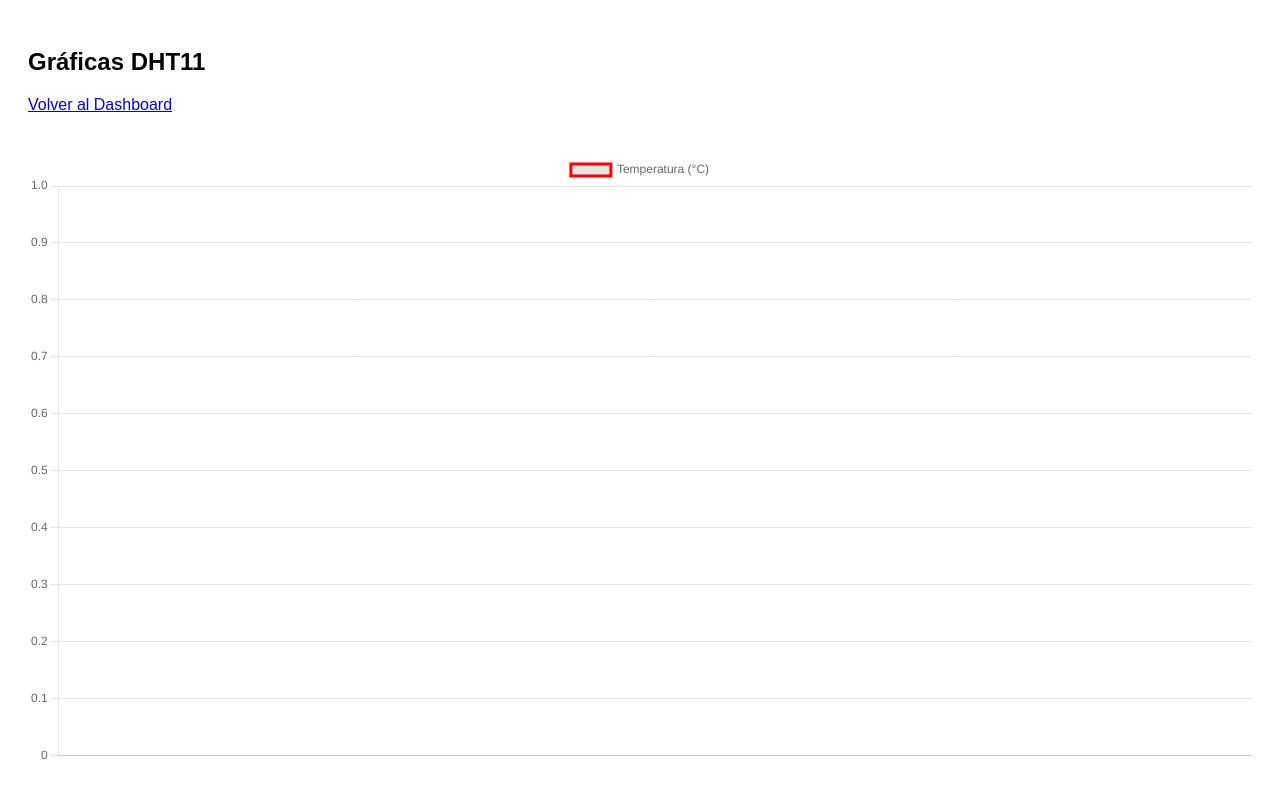
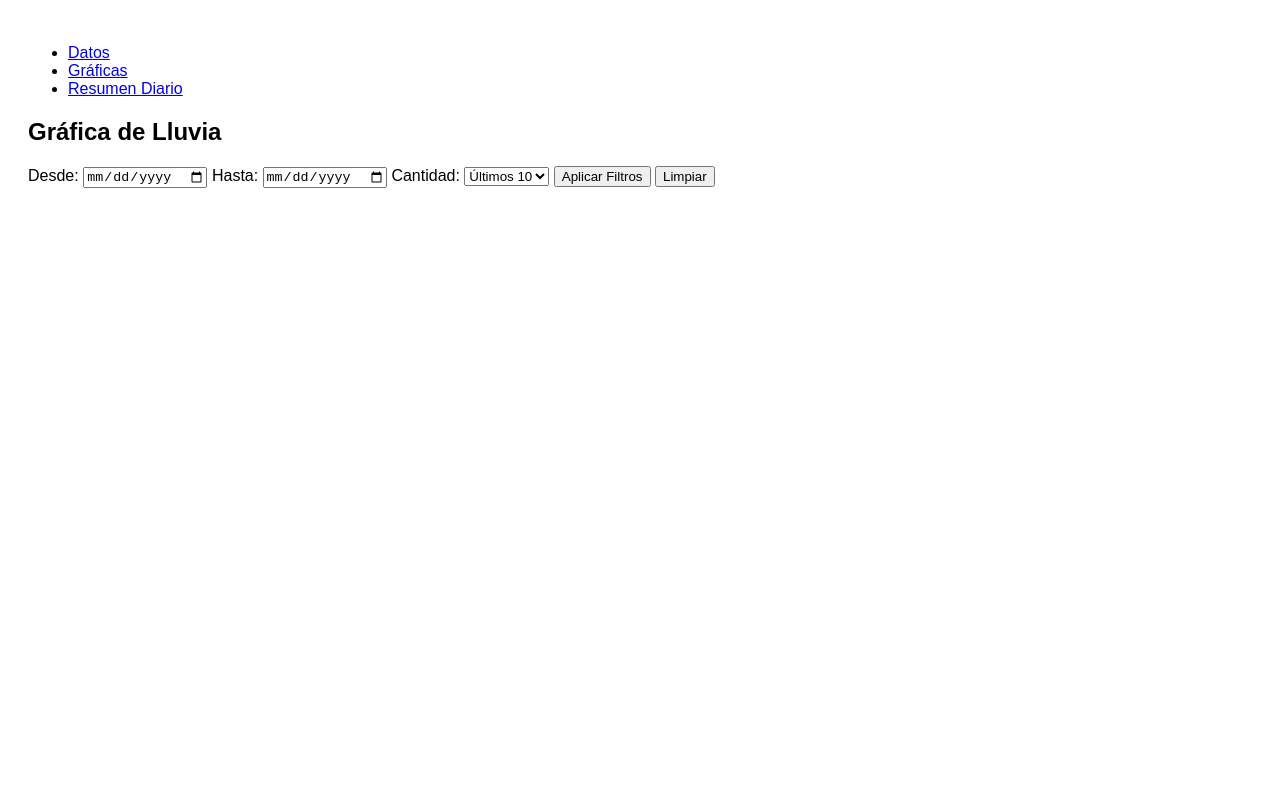
Before and after one commit to Wili513/estacion_miniportatil, a plain HTML site: page graficas.html in a window 1280 px wide. Shown: the top 800 px of the page. Drawn offline with nearby package versions, Linux system fonts and the light colour scheme; files that its build step writes are made by us from their sources.

Commit message:
Update graficas.html

```diff
--- a/graficas.html
+++ b/graficas.html
@@ -1,17 +1,112 @@
 <!DOCTYPE html>
 <html lang="es">
 <head>
-  <meta charset="UTF-8">
-  <title>Gráficas DHT11</title>
-  <link rel="stylesheet" href="css/styles.css">
+  <meta charset="UTF-8" />
+  <meta name="viewport" content="width=device-width, initial-scale=1.0" />
+  <title>Pluviómetro - Gráficas</title>
+  <link rel="stylesheet" href="styles.css" />
   <script src="https://cdn.jsdelivr.net/npm/chart.js"></script>
 </head>
 <body>
-  <h2>Gráficas DHT11</h2>
-  <a href="index.html">Volver al Dashboard</a>
-  <canvas id="graficaTemp" width="400" height="200"></canvas>
-  <canvas id="graficaHum" width="400" height="200"></canvas>
-  <script src="js/storage.js"></script>
-  <script src="js/charts.js"></script>
+  <nav>
+    <ul>
+      <li><a href="index.html">Datos</a></li>
+      <li><a href="graficas.html" class="activo">Gráficas</a></li>
+      <li><a href="resumen.html">Resumen Diario</a></li>
+    </ul>
+  </nav>
+
+  <main>
+    <h2>Gráfica de Lluvia</h2>
+
+    <div class="controles">
+      <label>Desde: <input type="date" id="filtro-desde" /></label>
+      <label>Hasta: <input type="date" id="filtro-hasta" /></label>
+      <label>Cantidad:
+        <select id="cantidad" onchange="generarGrafica()">
+          <option value="10">Últimos 10</option>
+          <option value="20">Últimos 20</option>
+          <option value="50">Últimos 50</option>
+          <option value="todos">Todos</option>
+        </select>
+      </label>
+      <button onclick="generarGrafica()">Aplicar Filtros</button>
+      <button onclick="limpiarFiltros()">Limpiar</button>
+    </div>
+
+    <canvas id="rainChart" height="300"></canvas>
+  </main>
+
+  <script>
+    let chart;
+
+    function generarGrafica() {
+      const datos = JSON.parse(localStorage.getItem("datosLluvia") || "[]");
+      if (!datos.length) {
+        alert("No hay datos guardados.");
+        return;
+      }
+
+      const desde = document.getElementById("filtro-desde").value;
+      const hasta = document.getElementById("filtro-hasta").value;
+      const cantidad = document.getElementById("cantidad").value;
+
+      // ✅ Filtrar por fechas si se especifican
+      let filtrados = datos.filter(d => {
+        const fecha = d.fecha; // formato "YYYY-MM-DD"
+        return (!desde || fecha >= desde) && (!hasta || fecha <= hasta);
+      });
+
+      // ✅ Aplicar cantidad
+      if (cantidad !== "todos") {
+        filtrados = filtrados.slice(0, parseInt(cantidad));
+      }
+
+      const etiquetas = filtrados.map(d => `${d.fecha} ${d.hora}`).reverse();
+      const valores = filtrados.map(d => parseFloat(d.valor)).reverse();
+
+      const ctx = document.getElementById("rainChart").getContext("2d");
+      if (chart) chart.destroy();
+
+      chart = new Chart(ctx, {
+        type: "bar",
+        data: {
+          labels: etiquetas,
+          datasets: [{
+            label: "Lluvia (mm)",
+            data: valores,
+            backgroundColor: "rgba(0, 123, 255, 0.5)",
+            borderColor: "rgba(0, 123, 255, 1)",
+            borderWidth: 1
+          }]
+        },
+        options: {
+          responsive: true,
+          scales: {
+            x: {
+              ticks: { maxRotation: 60, minRotation: 45 }
+            },
+            y: {
+              beginAtZero: true,
+              title: { display: true, text: "Milímetros" }
+            }
+          },
+          plugins: {
+            legend: { position: "top" },
+            tooltip: { mode: "index", intersect: false }
+          }
+        }
+      });
+    }
+
+    function limpiarFiltros() {
+      document.getElementById("filtro-desde").value = "";
+      document.getElementById("filtro-hasta").value = "";
+      document.getElementById("cantidad").value = "10";
+      generarGrafica();
+    }
+
+    window.onload = generarGrafica;
+  </script>
 </body>
 </html>
```
